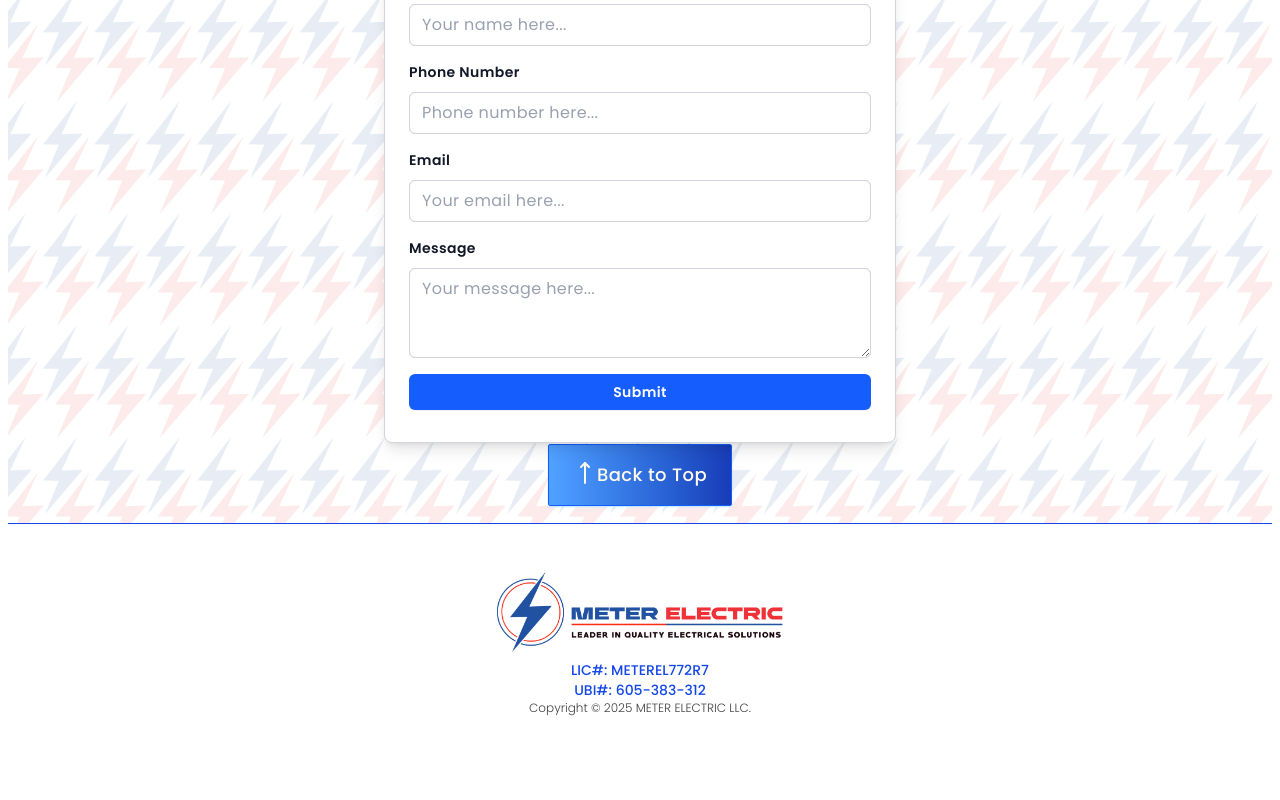
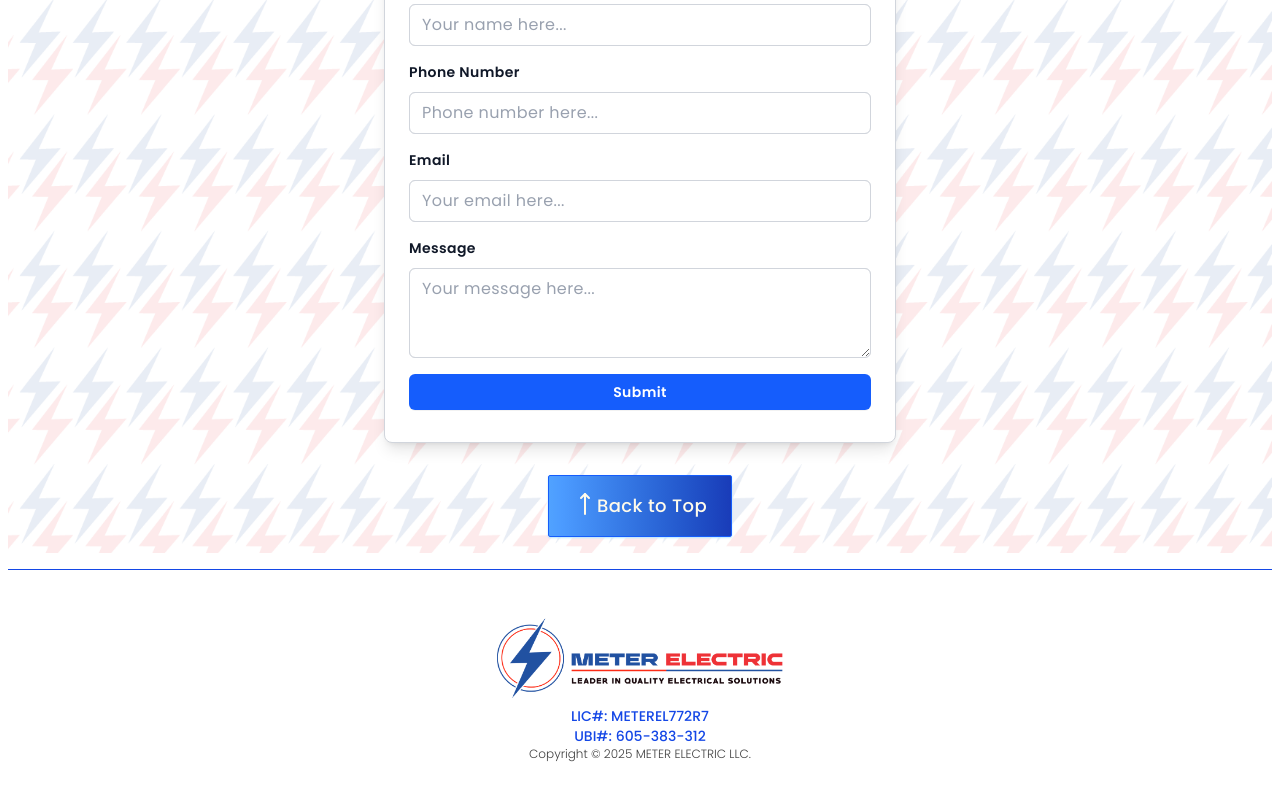
Before and after one commit to vtonu/meterelectric, a React (Vite) app: page / in a window 1280 px wide. Shown: the part 2912-3712 px from the top of the page. Before the commit the page ends 3668 px from the top, so only its background shows below. Built offline with nearby package versions, Linux system fonts and the light colour scheme.

Commit message:
removed button-container from index.css (v3.1.5)

```diff
--- a/src/components/ContactUs.jsx
+++ b/src/components/ContactUs.jsx
@@ -181,16 +181,7 @@ const Contacts = ({ homeRef }) => {
       </div>
 
       {/* Back Top Button */}
-      <div className=" button-container ">
-        {/* <button
-          onClick={() =>
-            homeRef.current?.scrollIntoView({ behavior: "smooth" })
-          }
-          className="flex px-2 py-2 mx-2 rounded-xs shadow-xs text-neutral-800 shadow-blue-500 bg-linear-to-br from-blue-600 to-blue-500 group-hover:from-sky-300 group-hover:to-blue-200 hover:text-blue-100 dark:text-white focus:outline-hidden focus:ring-blue-300 dark:focus:ring-sky-800"
-        >
-          <MoveUp />
-          Back Top
-        </button> */}
+      <div className="flex items-center justify-center mt-8 mb-4">
         <button
           onClick={() =>
             homeRef.current?.scrollIntoView({ behavior: "smooth" })
--- a/src/index.css
+++ b/src/index.css
@@ -1,7 +1,7 @@
-@import url('https://fonts.googleapis.com/css2?family=Poppins:ital,wght@0,100;0,200;0,300;0,400;0,500;0,600;0,700;0,800;0,900;1,100;1,200;1,300;1,400;1,500;1,600;1,700;1,800;1,900&display=swap')
+@import url("https://fonts.googleapis.com/css2?family=Poppins:ital,wght@0,100;0,200;0,300;0,400;0,500;0,600;0,700;0,800;0,900;1,100;1,200;1,300;1,400;1,500;1,600;1,700;1,800;1,900&display=swap")
 layer(base);
 
-@import 'tailwindcss';
+@import "tailwindcss";
 
 /*
   The default border color has changed to `currentcolor` in Tailwind CSS v4,
@@ -25,10 +25,3 @@ layer(base);
   font-family: "Poppins", sans-serif;
   color-scheme: light;
 }
-
-.button-container {
-  display: flex;
-  justify-content: center;
-  align-items: center;
-  height: 10vh;
-}
```
Also changed, not shown: 1 other file (tests, documents, lock files or other folders).
